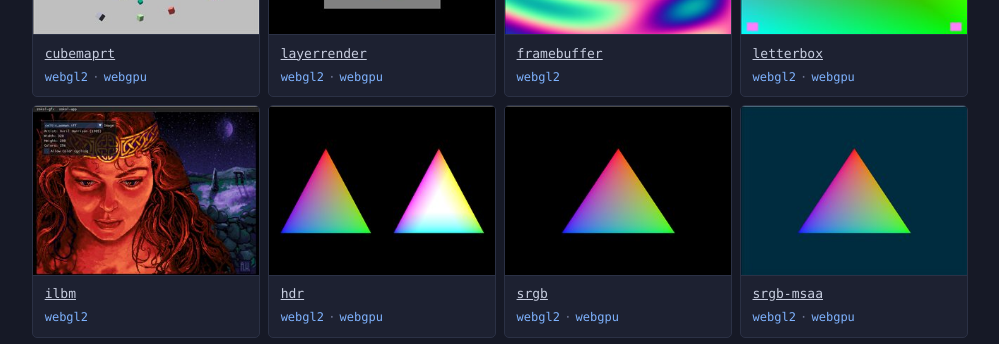
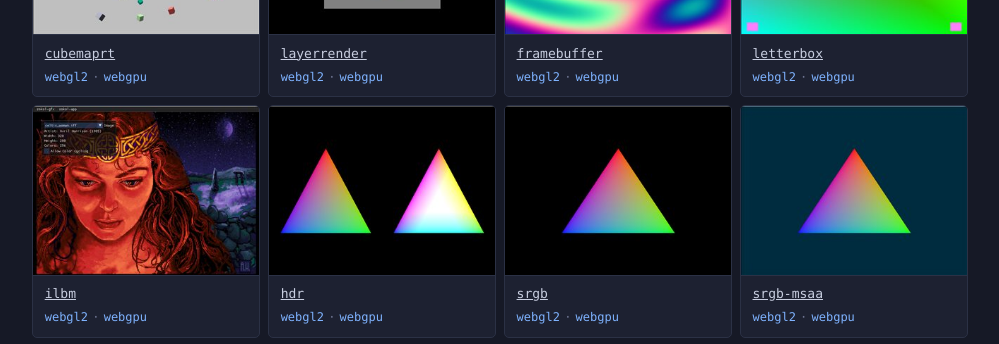
Before and after one commit to SpacesOfPlay/sokol-samples-minc, a plain HTML site: page live-demo/index.html in a window 1280 px wide. Shown: the part 2309-2653 px from the top of the page, without its empty margins (140-1139 px from the left). Drawn offline with Linux system fonts and the light colour scheme.

Commit message:
sokol_framebuffer update to use minc shaders; framebuffer_sapp, ilbm_sapp now available on webgpu

```diff
--- a/live-demo/index.html
+++ b/live-demo/index.html
@@ -117,9 +117,9 @@ const CATS = [
     { id: 'mrt_pixelformats_sapp', wgpu: true },
     { id: 'cubemaprt_sapp', wgpu: true },
     { id: 'layerrender_sapp', wgpu: true },
-    { id: 'framebuffer_sapp' },
+    { id: 'framebuffer_sapp', wgpu: true },
     { id: 'letterbox_sapp', wgpu: true },
-    { id: 'ilbm_sapp' },
+    { id: 'ilbm_sapp', wgpu: true },
     { id: 'hdr_sapp', wgpu: true },
     { id: 'srgb_sapp', wgpu: true },
     { id: 'srgb_msaa_sapp', wgpu: true },
```
Also changed, not shown: VERSION.txt, samples/LIST_WASM_WGPU.txt, 3 other files.
